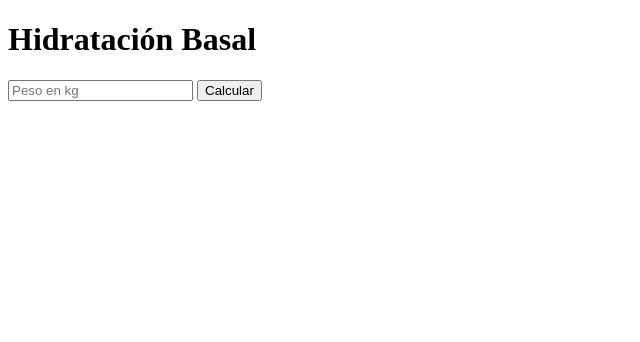
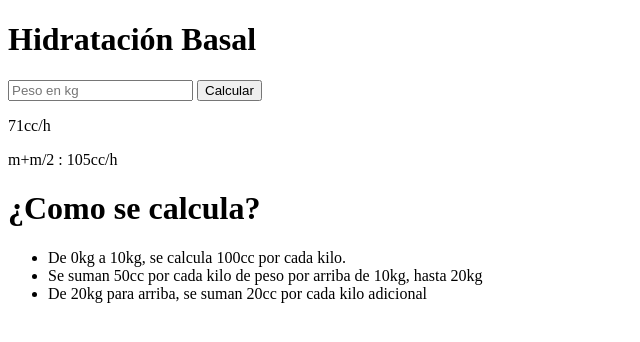
Before and after one commit to Nisov98/Calculadorabasal.github.io, a plain HTML site: page index.html in a window 1280 px wide. Shown: the whole page, without its empty margins (0-640 px from the left). Drawn offline with Linux system fonts and the light colour scheme.

Commit message:
Html completo

```diff
--- a/index.html
+++ b/index.html
@@ -5,8 +5,22 @@
     <title>Calculadora de Hidratación Basal</title>
 </head>
     <body>
+         <div>
+            <div>
     <h1>Hidratación Basal</h1>
     <input type="number" placeholder="Peso en kg">
     <button>Calcular</button>
+                <p>71cc/h</p>
+    <p>m+m/2 : 105cc/h</p>
+                 </div>
+            <div>
+                 <h1>¿Como se calcula?</h1>
+                 <ul>
+                     <li>De 0kg a 10kg, se calcula 100cc por cada kilo.</li>
+                    <li>Se suman 50cc por cada kilo de peso por arriba de 10kg, hasta 20kg</li>
+                    <li>De 20kg para arriba, se suman 20cc por cada kilo adicional</li>
+                      </ul>
+            </div>
+        </div>
 </body>
 </html>
```
